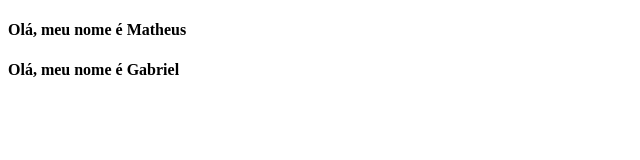
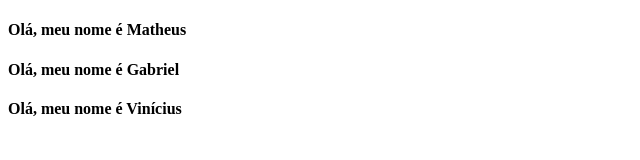
Before and after one commit to ivannatech/hey-everyone, a plain HTML site: page index.html in a window 1280 px wide. Shown: the whole page, without its empty margins (0-640 px from the left). Drawn offline with Linux system fonts and the light colour scheme.

Commit message:
Atualização do Abs

```diff
--- a/index.html
+++ b/index.html
@@ -10,6 +10,7 @@
 
     <h4>Olá, meu nome é Matheus</h4>
     <h4>Olá, meu nome é Gabriel</h4>
+    <h4>Olá, meu nome é Vinícius</h4>
 
 </body>
 </html>
```
